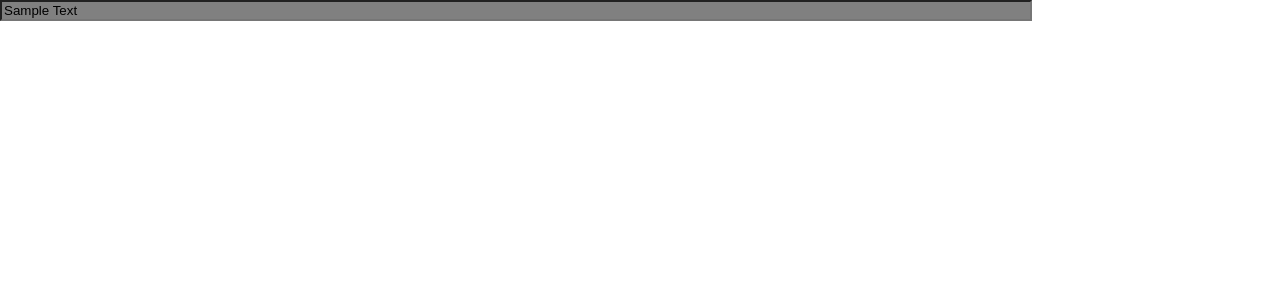
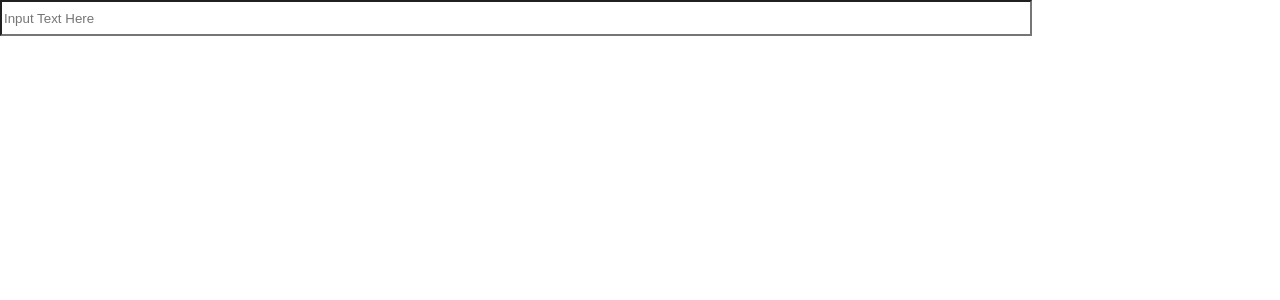
Before and after one commit to JimmyKuangg/text-to-speech, a React (Create React App) app: page / in a window 1280 px wide. Shown: the top 300 px of the page. Built offline with nearby package versions, Linux system fonts and the light colour scheme.

Commit message:
Fixed onchange for text input

```diff
--- a/src/App.js
+++ b/src/App.js
@@ -3,7 +3,7 @@ import Input from './components/Input';
 // import { ISpeaker } from './scripts/Speaker';
 
 const speak = (speaker) => {
-  speaker.text = 'hello world';
+  speaker.text = 'Lorem Ipsum';
   window.speechSynthesis.speak(speaker);
 };
 
@@ -13,21 +13,15 @@ function App() {
     setSpeaker(new SpeechSynthesisUtterance());
   }, []);
 
-  useEffect(() => {
-    if (speaker !== null) {
-      speak(speaker);
-    }
-  }, [speaker]);
-
   if (!speaker) return null;
   return (
     <Input
       placeholder="Input Text Here"
       css={`
+        height: 30px;
         width: 80vw;
       `}
-      color="gray"
-      value="Sample Text"
+      color="white"
     />
   );
 }
--- a/src/components/Input.tsx
+++ b/src/components/Input.tsx
@@ -4,8 +4,8 @@ import styled from 'styled-components';
 interface IInput {
   placeholder?: string;
   css?: string;
-  // onChange: (e: React.ChangeEvent<HTMLInputElement>) => {};
-  value: string;
+  // onChange?: (e: React.ChangeEvent<HTMLInputElement>) => {};
+  value?: string;
   color?: string;
 }
 
@@ -22,17 +22,17 @@ const Input: FunctionComponent<IInput> = ({
   color,
 }) => {
   const [text, setText] = useState(value);
-  // const defaultOnChange = (e: React.ChangeEvent<HTMLInputElement>) => {
-  //   setText(e.target.value);
-  // };
+  const defaultOnChange = (e: React.ChangeEvent<HTMLInputElement>) => {
+    setText(e.target.value);
+  };
   return (
     <>
       <StyledInput
         type="text"
         placeholder={placeholder}
         css={css}
-        // onChange={onChange || defaultOnChange}
-        value={value || text}
+        onChange={defaultOnChange}
+        value={text}
         color={color}
       />
     </>
```
